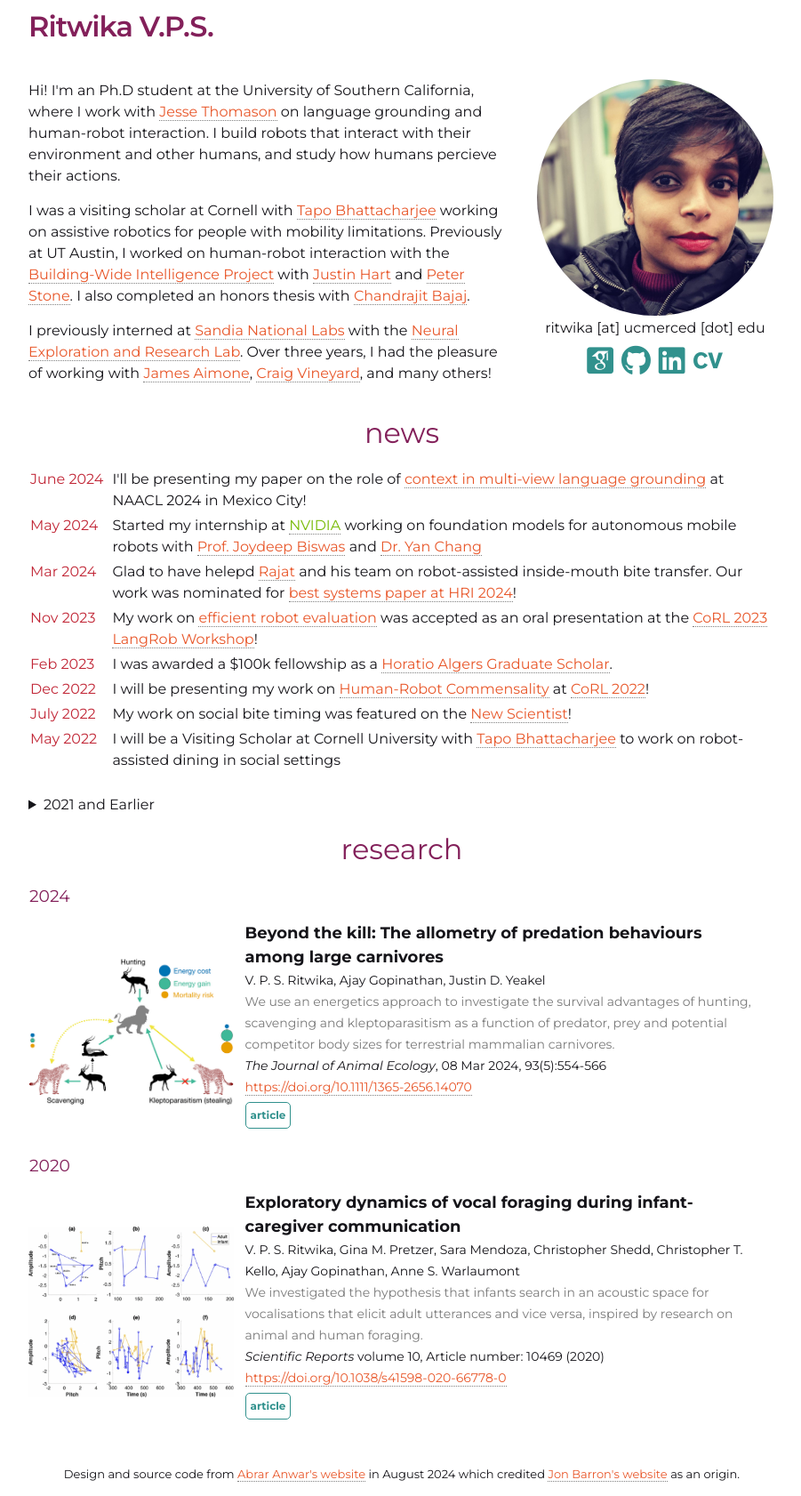
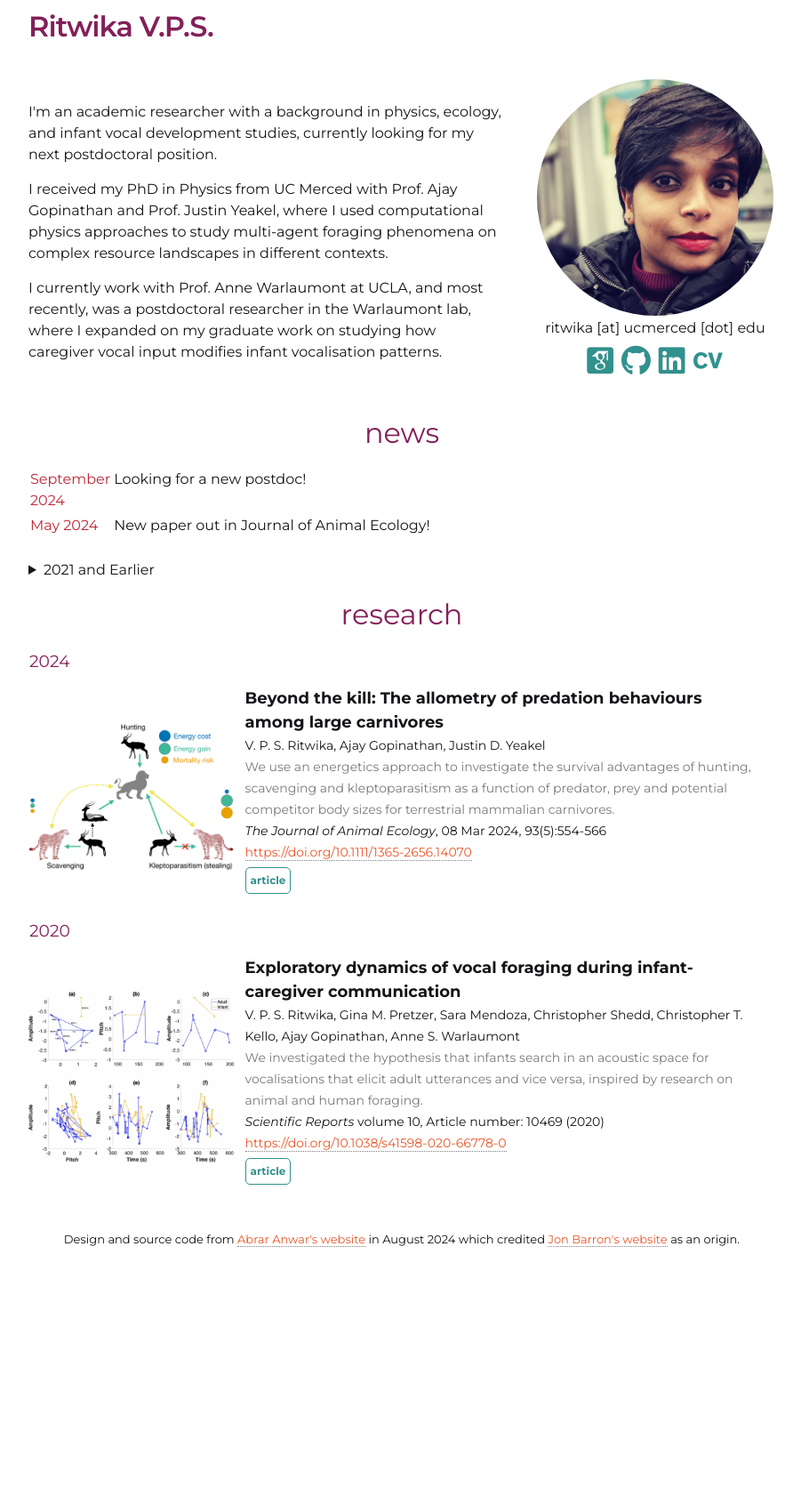
Before and after one commit to Ritwikavps/ritwikavps.github.io, a Jekyll site: the page built from index.html, in a window 1280 px wide. Shown: the whole page at 89% size, without its empty margins (188-1089 px from the left). Built offline with Jekyll 4.4.1, drawn with Linux system fonts in a browser that asks for light colours; nearby versions of some CDN libraries; some web fonts are replaced; after the commit the page ends 1418 px from its top, so only the background shows below that.

Commit message:
first round of updates for docx sent 2410212119

```diff
--- a/index.html
+++ b/index.html
@@ -13,7 +13,7 @@ layout:
   <meta name="viewport" content="width=device-width, initial-scale=1">
   <link rel="shortcut icon" type="image/x-icon" href="assets/favicon.png">
   <meta content="text/html; charset=utf-8" http-equiv="Content-Type">
-  <meta name="author" content="Abrar Anwar" />
+  <meta name="author" content="Ritwika VPS" />
   <meta name="viewport" content="width=device-width, initial-scale=1">
   <link href="https://fonts.googleapis.com/css2?family=Montserrat:ital,wght@0,100;0,200;0,300;0,400;0,500;0,600;0,700;0,800;0,900;1,100;1,200;1,300;1,400;1,500;1,600;1,700;1,800;1,900&display=swap" rel="stylesheet">
   <link href="https://fonts.googleapis.com/css2?family=Chakra Petch:ital,wght@0,100;0,200;0,300;0,400;0,500;0,600;0,700;0,800;0,900;1,100;1,200;1,300;1,400;1,500;1,600;1,700;1,800;1,900&display=swap" rel="stylesheet">
@@ -45,31 +45,16 @@ layout:
         <table style="width:100%;border:0px;border-spacing:0px;border-collapse:separate;margin-right:auto;margin-left:auto;">
           <tr style="padding:0px">
             <td style="padding:0%;padding-right:3%; padding-top: 5%;width:66.5%;vertical-align:middle">
-              <!-- <h1 style="font-family:'Chakra Petch';font-weight: 800;">Abrar Anwar</h1>
-              <h1 style="font-family:'Righteous';font-weight: 200;">Abrar Anwar</h1>
-              <h1 style="font-family:'Russo One';font-weight: 100;">Abrar Anwar</h1> -->
-              <!-- <h1 style="font-weight: 600;">Abrar Anwar</h1> -->
 
               <p>
-                Hi! I'm an Ph.D student at the University of Southern California, where I work with <a target="_blank" href="https://jessethomason.com/">Jesse Thomason</a> on language grounding and human-robot interaction.
-
-                I build robots that interact with their environment and other humans, and study how humans percieve their actions.
-
+                I'm an academic researcher with a background in physics, ecology, and infant vocal development studies, currently looking for my next postdoctoral position.
               </p>
               <p>
-                I was a visiting scholar at Cornell with <a target="_blank" href="https://emprise.cs.cornell.edu/"> Tapo Bhattacharjee</a> working on assistive robotics for people with mobility limitations.
-                Previously at UT Austin, I worked on human-robot interaction with the
-                <a target="_blank" href="https://www.cs.utexas.edu/~larg/bwi_web/">Building-Wide Intelligence Project</a> with <a target="_blank" href="http://justinhart.net/">Justin Hart</a> and <a target="_blank" href="https://www.cs.utexas.edu/~pstone/">Peter Stone</a>.
-                I also completed an honors thesis with <a target="_blank" href="https://cvcweb.oden.utexas.edu/cvcwp/"> Chandrajit Bajaj</a>.
-            </p>
-
-            <p>
-
-              I previously interned at <a target="_blank" href="https://www.sandia.gov/index.html">Sandia National Labs</a> with
-              the <a target="_blank" href="https://neuroscience.sandia.gov/research/NERL_Lab.html">Neural Exploration and Research Lab</a>.
-              Over three years, I had the pleasure of working with <a target="_blank" href="https://scholar.google.com/citations?user=fIhoSlAAAAAJ&hl=en">James Aimone</a>,
-              <a target="_blank" href="https://neuroscience.sandia.gov/people/Vineyard.html">Craig Vineyard</a>, and many others!
-            </p>
+                I received my PhD in Physics from UC Merced with Prof. Ajay Gopinathan and Prof. Justin Yeakel, where I used computational physics approaches to study multi-agent foraging phenomena on complex resource landscapes in different contexts.
+              </p>
+              <p>
+                I currently work with Prof. Anne Warlaumont at UCLA, and most recently, was a postdoctoral researcher in the Warlaumont lab, where I expanded on my graduate work on studying how caregiver vocal input modifies infant vocalisation patterns.
+              </p>
 
             </td>
               <td style="padding:0%;padding-right:0%; padding-left:1%; padding-top: 5%;width:33%;vertical-align:middle">
@@ -122,49 +107,15 @@ layout:
           <h1 id="News" align="center">news</h1>
           <table class="hoverTable" style="width:100%;border:0px;border-spacing:0px;border-collapse:separate;margin-right:auto;margin-left:auto;">
 
-
             <tr>
 
               <tr>
-                <td width="11%" class="has-text-grey">June 2024</td>
-                <td>I'll be presenting my paper on the role of <a target="_blank" href="https://arxiv.org/abs/2311.06694"> context in multi-view language grounding</a> at NAACL 2024 in Mexico City</a>!</td>
+                <td width="11%" class="has-text-grey">September 2024</td>
+                <td>Looking for a new postdoc!</td>
               </tr>
-
-
               <td width="11%" class="has-text-grey">May 2024</td>
-                <td> Started my internship at <a style="color:#76B900" target="_blank" href="https://www.nvidia.com/en-us/">NVIDIA</a> working on foundation models for autonomous mobile robots with <a target="_blank" href="https://www.joydeepb.com/">Prof. Joydeep Biswas</a> and <a target="_blank" href="https://www.linkedin.com/in/yanchang1/">Dr. Yan Chang</a></td>
+                <td> New paper out in Journal of Animal Ecology!</td>
               </tr>
-
-              <td width="11%" class="has-text-grey">Mar 2024</td>
-                <td> Glad to have helepd <a target="_blank" href="https://www.cs.cornell.edu/~rkjenamani/">Rajat</a> and his team on robot-assisted inside-mouth bite transfer. Our work was nominated for <a target="_blank" href="https://humanrobotinteraction.org/2024/awards/#:~:text=Honorable%20Mention%3A%20Systems/">best systems paper at HRI 2024</a>!</td>
-              </tr>
-
-
-              <tr>
-                <td width="11%" class="has-text-grey">Nov 2023</td>
-                <td>My work on <a target="_blank" href="https://emprise.cs.cornell.edu/hrcom/">efficient robot evaluation</a> was accepted as an oral presentation at the  <a target="_blank" href="https://sites.google.com/view/langrob-corl23/home?authuser=0">CoRL 2023 LangRob Workshop</a>!</td>
-              </tr>
-
-              <tr>
-                <td width="11%" class="has-text-grey">Feb 2023</td>
-                <td>I was awarded a $100k fellowship as a <a target="_blank" href="https://horatioalger.org/wp-content/uploads/2023/06/Wall-Street-Journal-Announcement-2-2023.pdf">Horatio Algers Graduate Scholar</a>.
-              </tr>
-
-              <tr>
-                <td width="11%" class="has-text-grey">Dec 2022</td>
-                <td>I will be presenting my work on <a target="_blank" href="https://emprise.cs.cornell.edu/hrcom/">Human-Robot Commensality</a> at  <a target="_blank" href="https://corl2022.org/">CoRL 2022</a>!</td>
-              </tr>
-
-              <tr>
-                <td width="11%" class="has-text-grey">July 2022</td>
-                <td>My work on social bite timing was featured on the <a target="_blank" href="https://www.newscientist.com/article/2330657-robot-that-learns-social-cues-could-feed-people-with-tetraplegia/">New Scientist</a>!</td>
-              </tr>
-
-              <tr>
-                <td width="11%" class="has-text-grey">May 2022</td>
-                <td>I will be a Visiting Scholar at Cornell University with <a target="_blank" href="https://emprise.cs.cornell.edu/">Tapo Bhattacharjee</a> to work on robot-assisted dining in social settings</td>
-              </tr>
-
 
           </table>
 
```
